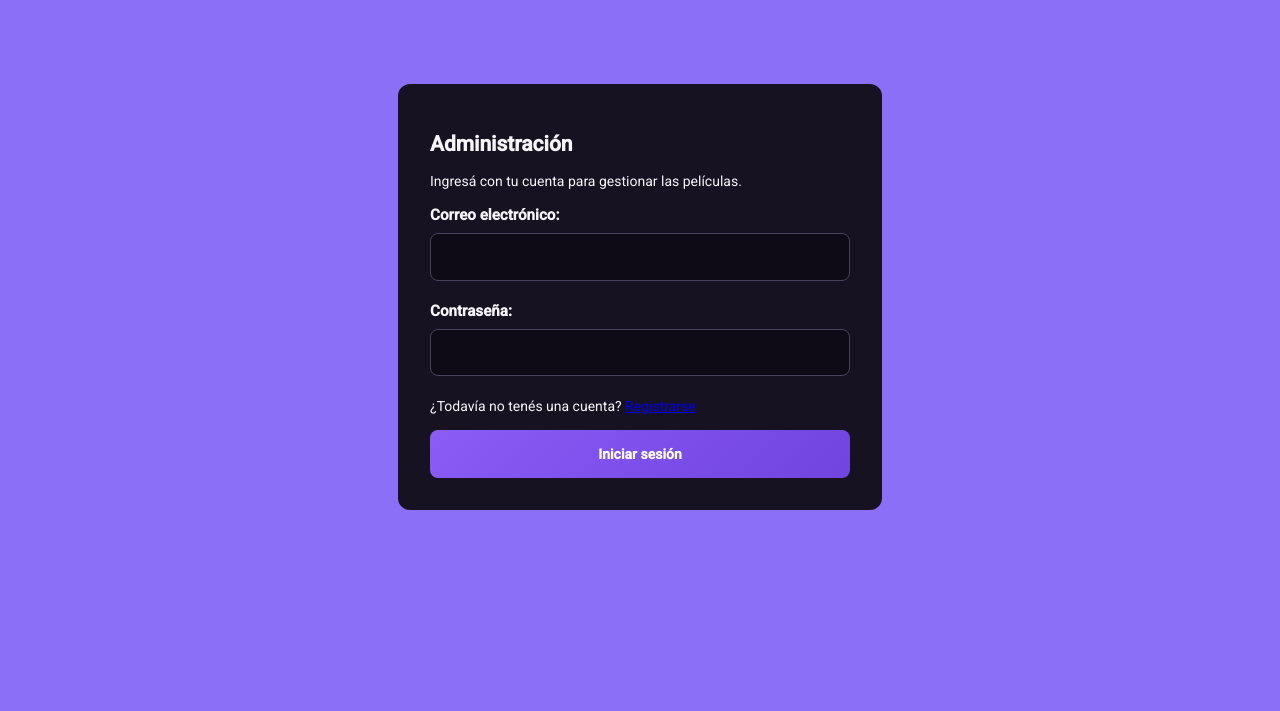
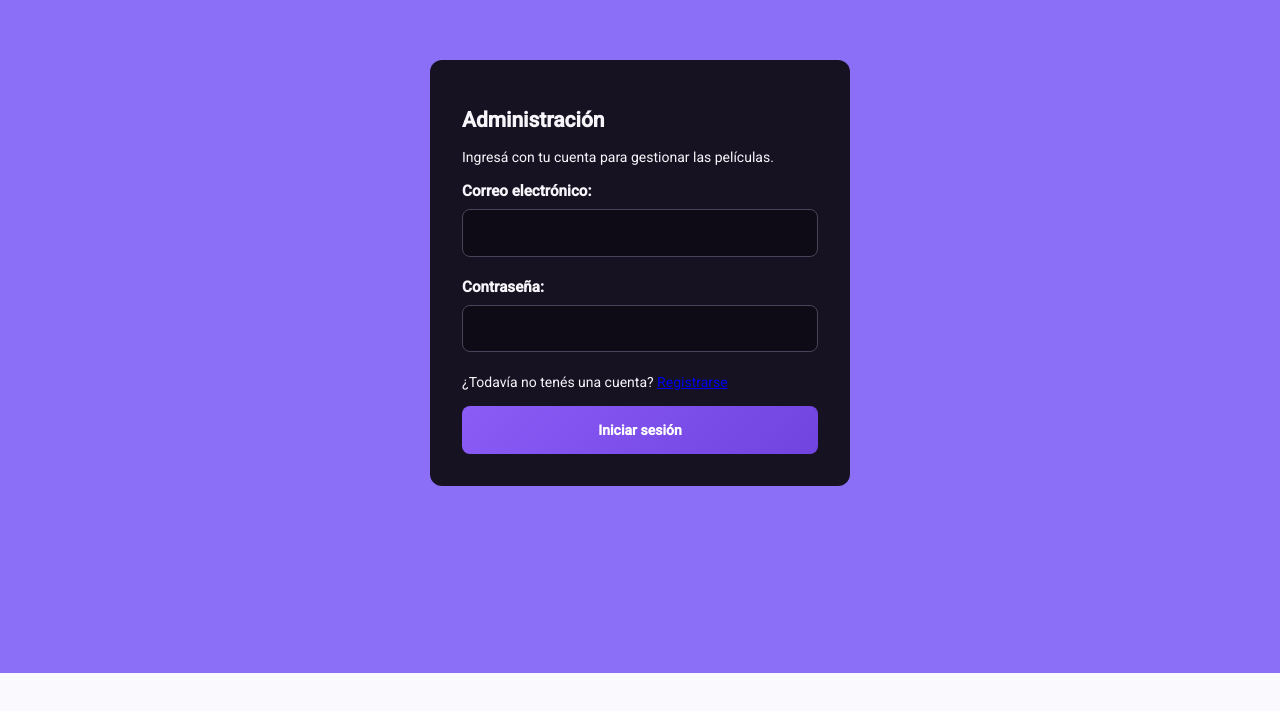
Before and after one commit to keilaaristimuno/Cine-prograIV, an Angular app: page /iniciar-sesion in a window 1280 px wide. Shown: the part 127-838 px from the top of the page. After the commit the page ends 800 px from the top, so only its background shows below. Built offline with nearby package versions, Linux system fonts and the light colour scheme.

Commit message:
fix: solucionado ruta de boton editar

```diff
--- a/src/app/features/admin/pages/peliculas/listado-peliculas/listado-peliculas.html
+++ b/src/app/features/admin/pages/peliculas/listado-peliculas/listado-peliculas.html
@@ -76,10 +76,11 @@
             <td>
               <div class="acciones-pelicula">
                 <a
-                  class="boton-accion" [routerLink]="
-                  ['/admin/peliculas',
+                  class="boton-accion"
+                  [routerLink]="
+                  ['/admin/peliculas/editar',
                     pelicula.id,
-                    'editar']" >
+                    ]" >
                   Editar
                 </a>
 
--- a/src/styles.scss
+++ b/src/styles.scss
@@ -1,7 +1,15 @@
 @use '@angular/material' as mat;
+
+/* ==================================
+   CONFIGURACIÓN GLOBAL
+===================================== */
 
 html {
   height: 100%;
+  width: 100%;
+  max-width: 100%;
+  overflow-x: hidden;
+
   @include mat.theme(
     (
       color: (
@@ -15,20 +23,59 @@ html {
 }
 
 body {
+  margin: 0;
+
+  width: 100%;
+  max-width: 100%;
+  min-height: 100%;
+  overflow-x: hidden;
   color-scheme: light;
   background-color: var(--mat-sys-surface);
   color: var(--mat-sys-on-surface);
   font: var(--mat-sys-body-medium);
-
-  // Reset the user agent margin.
-  margin: 0;
-  height: 100%;
 }
 
 /* ==================================
-Estilos para el desplegable abierto
- en formulario peliculas
+   BOX-SIZING GLOBAL
 ===================================== */
+
+*,
+*::before,
+*::after {
+  box-sizing: border-box;
+}
+
+/* ==================================
+   CONTENEDOR PRINCIPAL DE ANGULAR
+===================================== */
+
+app-root {
+  display: block;
+
+  width: 100%;
+  max-width: 100%;
+  min-height: 100%;
+
+  overflow-x: hidden;
+}
+
+/* ==================================
+   ELEMENTOS RESPONSIVE
+===================================== */
+
+img,
+video,
+canvas,
+svg {
+  max-width: 100%;
+  height: auto;
+}
+
+/* ==================================
+   Estilos para el desplegable abierto
+   en formulario películas
+===================================== */
+
 .panel-generos.mat-mdc-select-panel {
   background-color: #1a1625 !important;
   border: 1px solid #37334a;
@@ -46,7 +93,8 @@ Estilos para el desplegable abierto
   background-color: rgba(139, 92, 246, 0.12) !important;
 }
 
-.panel-generos .mat-mdc-option.mdc-list-item--selected:not(.mdc-list-item--disabled) {
+.panel-generos
+  .mat-mdc-option.mdc-list-item--selected:not(.mdc-list-item--disabled) {
   background-color: rgba(139, 92, 246, 0.2) !important;
 }
 
```
